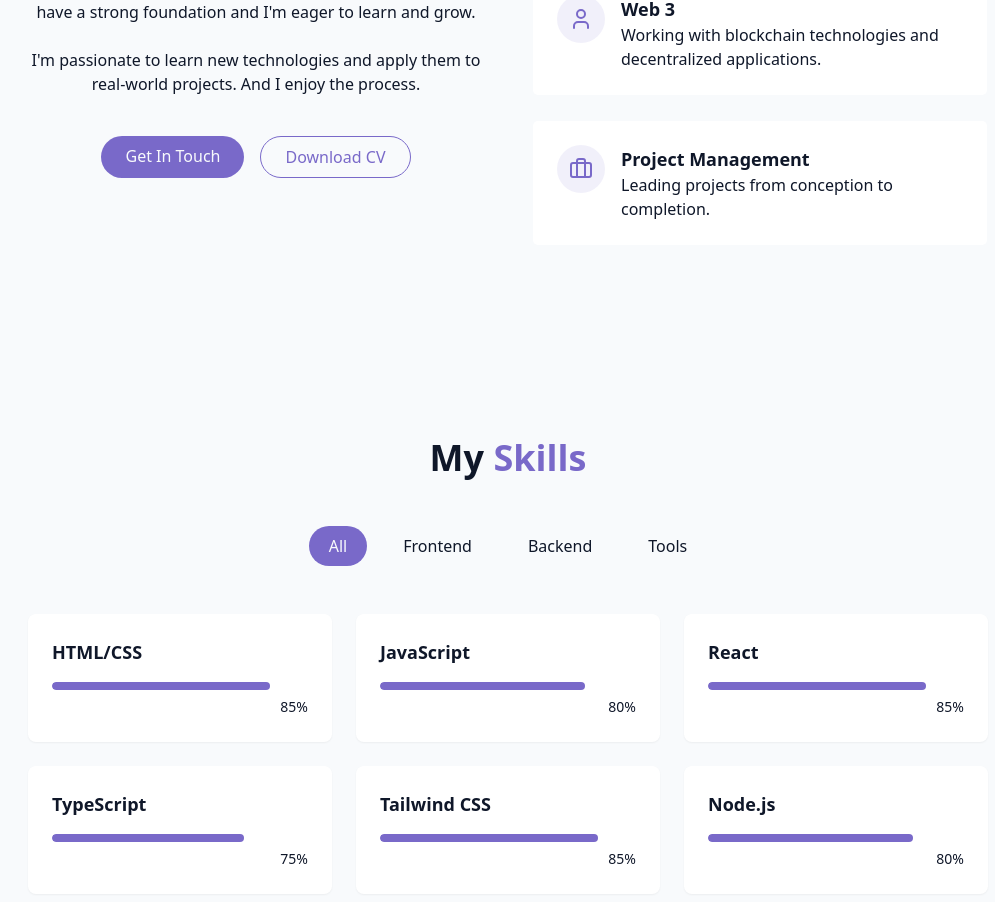
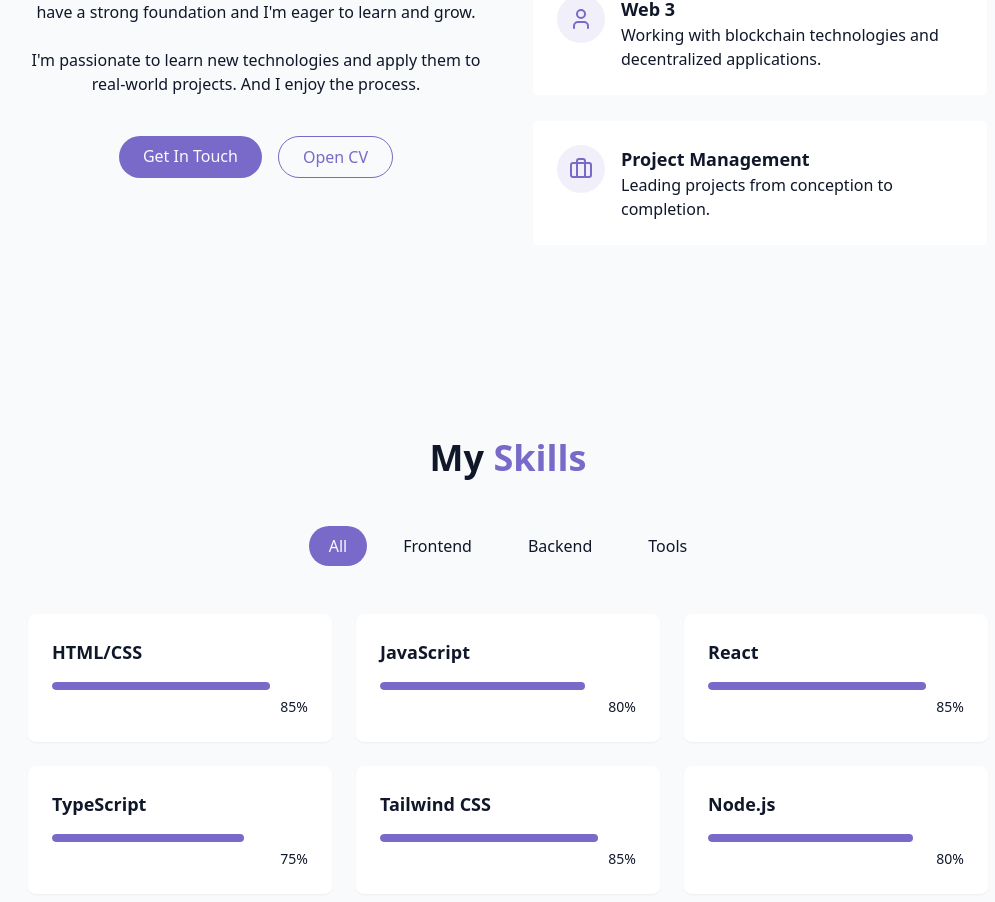
Before and after one commit to Joy0810/first-portfolio, a React (Vite) app: page / in a window 1280 px wide. Shown: the part 1164-2066 px from the top of the page, without its empty margins (132-1127 px from the left). Built offline with nearby package versions, Linux system fonts and the light colour scheme.

Commit message:
Update AboutSection and add CV folder

```diff
--- a/src/components/AboutSection.jsx
+++ b/src/components/AboutSection.jsx
@@ -32,10 +32,11 @@ export const AboutSection = () => {
               </a>
 
               <a
-                href=""
+                href="/cv/Joy_CV_2025.pdf"
+                target="_blank"
                 className="px-6 py-2 rounded-full border border-primary text-primary hover:bg-primary/10 transition-colors duration-300"
               >
-                Download CV
+                Open CV
               </a>
             </div>
           </div>
```
Also changed, not shown: 1 other file (tests, documents, lock files or other folders).
